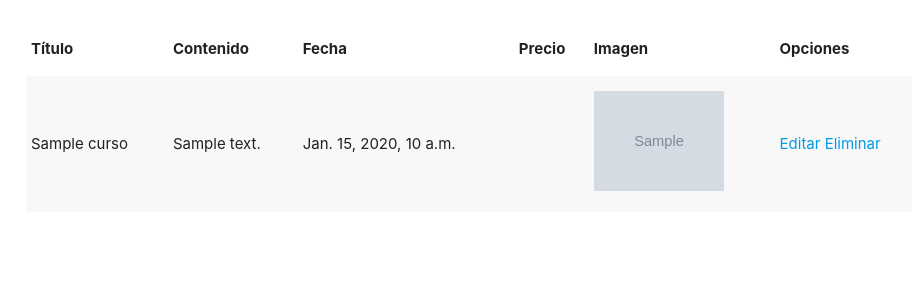
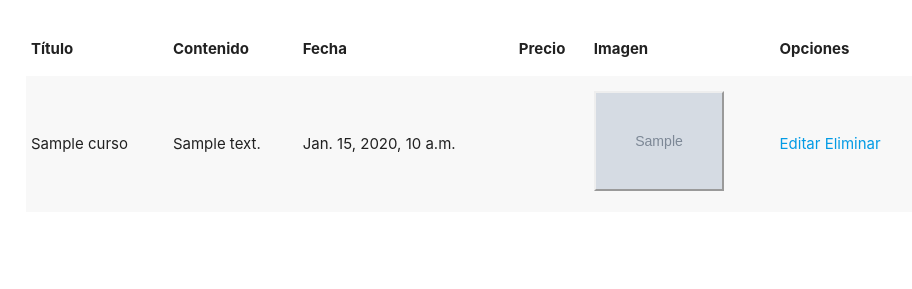
Before and after one commit to FabricioCabrera/Cursos_Pr-cticas, a Django app: page /lista_form/ in a window 1280 px wide. Shown: the part 222-511 px from the top of the page, without its empty margins (166-1078 px from the left). Run offline with Django 3.2, Linux system fonts and the light colour scheme; tables that the repository leaves empty hold one stand-in row (values such as "Sample post"); grey boxes marked "Sample" are stand-in pictures; some libraries are stand-ins or nearby versions.

Commit message:
Image_Add

```diff
--- a/main/templates/main/lista_Cursos.html
+++ b/main/templates/main/lista_Cursos.html
@@ -27,7 +27,7 @@
             <td>{{cur.curso_contenido}}</td>
             <td>{{cur.curso_publicado}}</td>
             <td>{{cur.costo}}</td>
-            <td><img src={{cur.image.url}} width="130" height="100"/></td>
+            <td><img src={{cur.image.url}} width="130" height="100"  style="border: 2px outset; color: orange;"/></td>
             <td><a href="{% url 'main:editarCurso' cur.id %}">Editar</a>    <a href="{% url 'main:eliminarCurso' cur.id %}">Eliminar</a></td>
 
         </tr>
```
